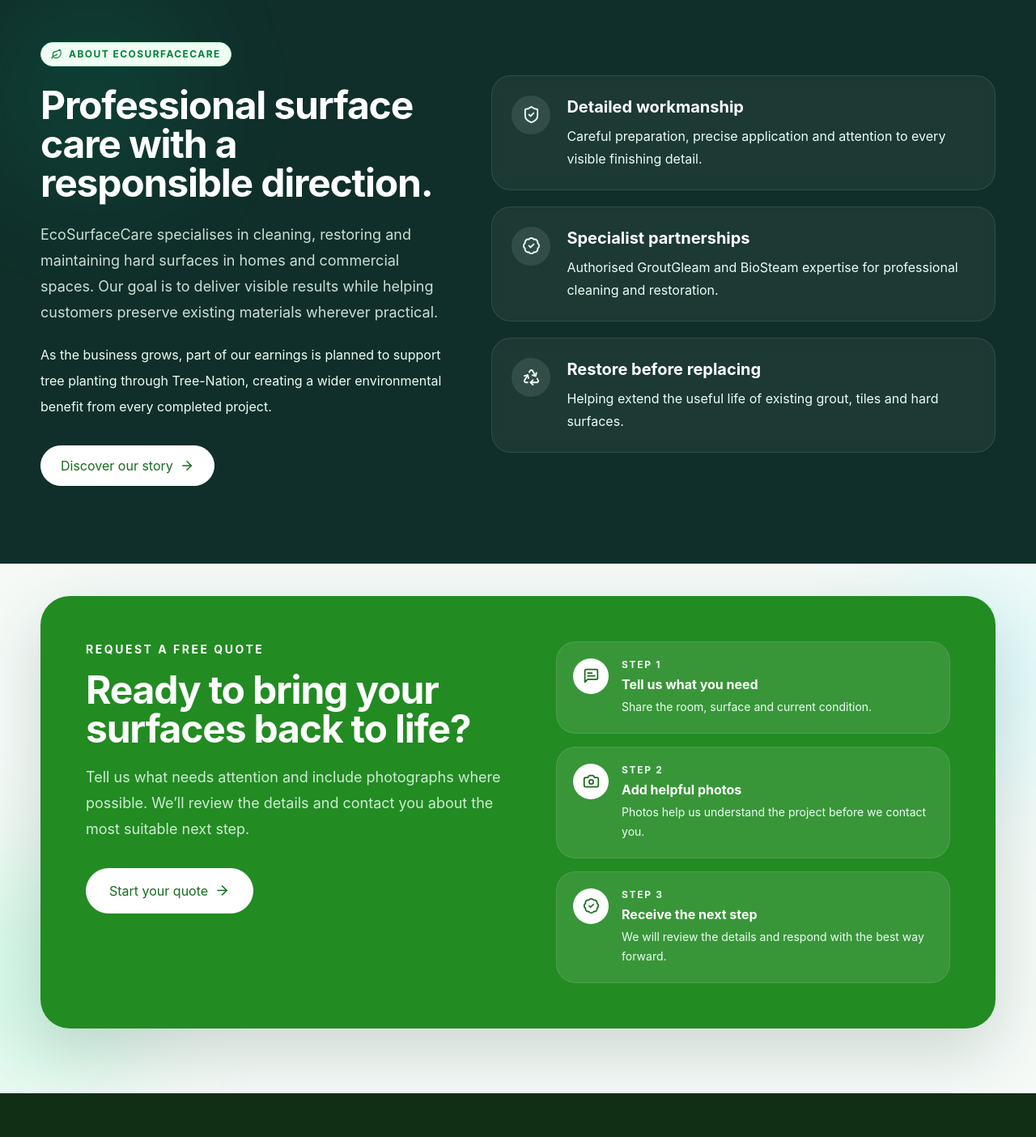
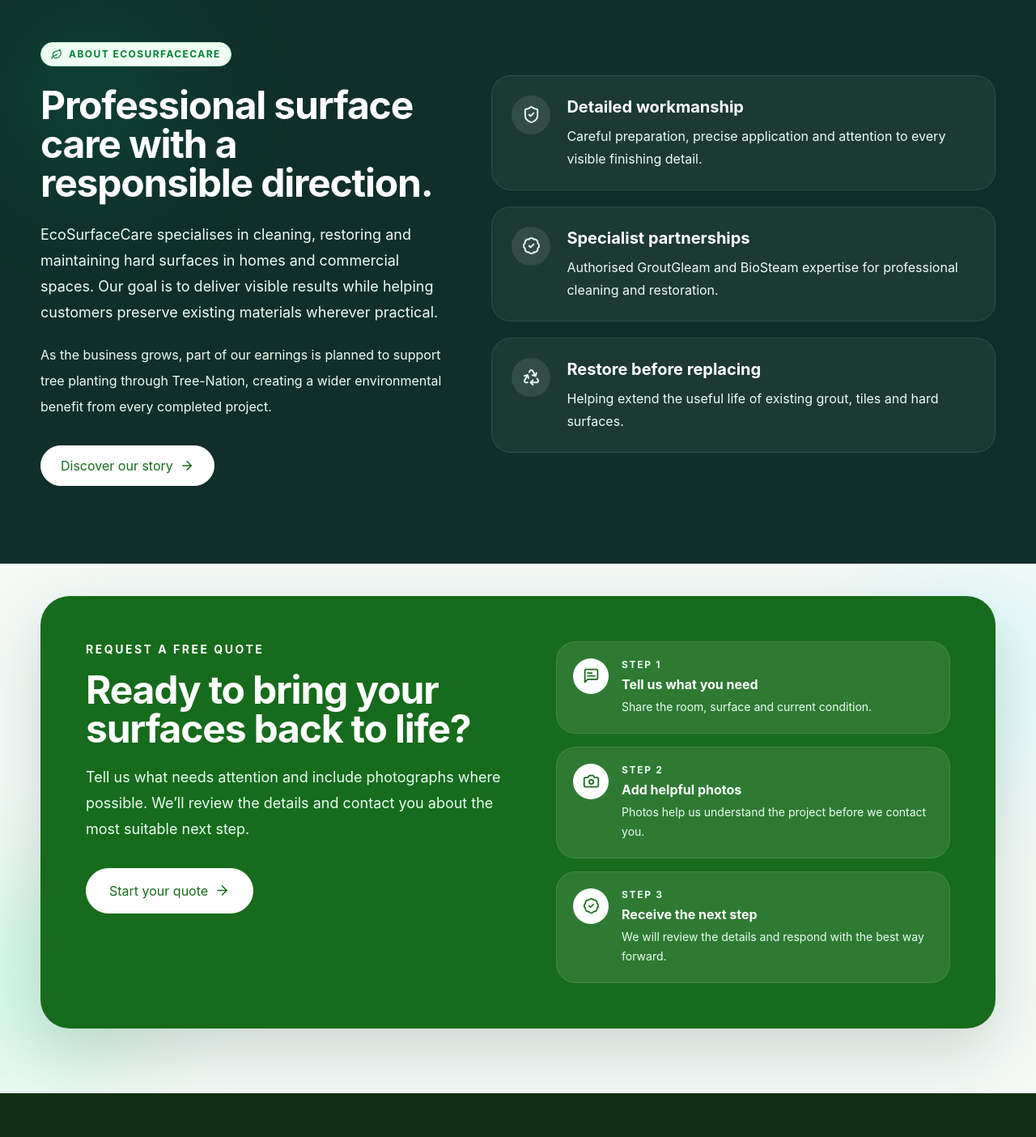
Before and after one commit to yomahh/ecosurfacecare, a React (Vite) app: page / in a window 1280 px wide. Shown: the part 4173-5577 px from the top of the page at 81% size. Built offline with nearby package versions, Linux system fonts and the light colour scheme.

Commit message:
Improve accessibility and colour contrast

```diff
--- a/src/components/sections/AboutPreview.jsx
+++ b/src/components/sections/AboutPreview.jsx
@@ -48,7 +48,7 @@ export default function AboutPreview() {
             Professional surface care with a responsible direction.
           </h2>
 
-          <p className="relative mt-6 max-w-2xl text-lg leading-8 text-emerald-50/85">
+          <p className="relative mt-6 max-w-2xl text-lg leading-8 text-emerald-50">
             EcoSurfaceCare specialises in cleaning, restoring and maintaining
             hard surfaces in homes and commercial spaces. Our goal is to
             deliver visible results while helping customers preserve existing
--- a/src/components/ui/CTA.jsx
+++ b/src/components/ui/CTA.jsx
@@ -38,7 +38,7 @@ export default function CTA() {
       />
 
       <div className="container-site relative pt-8 pb-16 md:pt-10 md:pb-20">
-        <div className="overflow-hidden rounded-[2.25rem] bg-[#228B22] shadow-[0_28px_80px_rgba(23,53,47,0.18)]">
+        <div className="overflow-hidden rounded-[2.25rem] bg-[#176B1C] shadow-[0_28px_80px_rgba(23,53,47,0.18)]">
           <div className="grid gap-10 p-8 md:p-12 lg:grid-cols-[1fr_.9fr] lg:p-14">
             <div>
               <p className="text-sm font-bold uppercase tracking-[0.18em] text-white">
@@ -49,7 +49,7 @@ export default function CTA() {
                 Ready to bring your surfaces back to life?
               </h2>
 
-              <p className="mt-5 max-w-2xl text-lg leading-8 text-emerald-50/85">
+              <p className="mt-5 max-w-2xl text-lg leading-8 text-emerald-50">
                 Tell us what needs attention and include photographs where
                 possible. We’ll review the details and contact you about the
                 most suitable next step.
```
